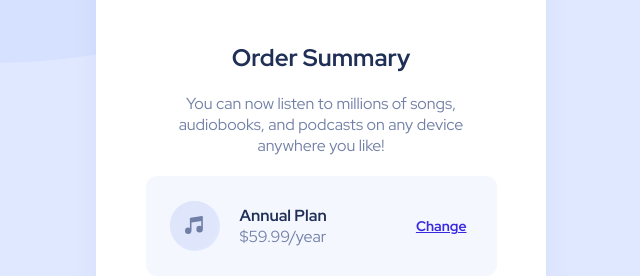
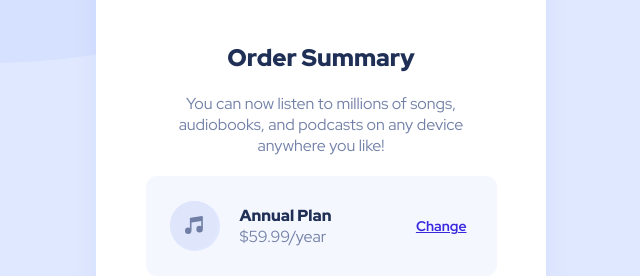
Before and after one commit to EmreYYZ/frontendmentor-001, a plain HTML site: page index.html in a window 1280 px wide. Shown: the part 325-601 px from the top of the page, without its empty margins (319-959 px from the left). Drawn offline with Linux system fonts and the light colour scheme.

Commit message:
Fixed boldness of the h1

```diff
--- a/style.css
+++ b/style.css
@@ -21,6 +21,11 @@ h2,
 h3,
 h4 {
   color: hsl(223, 47%, 23%);
+  font-weight: 900;
+}
+
+h1 {
+  font-weight: 28px;
 }
 
 p {
```
